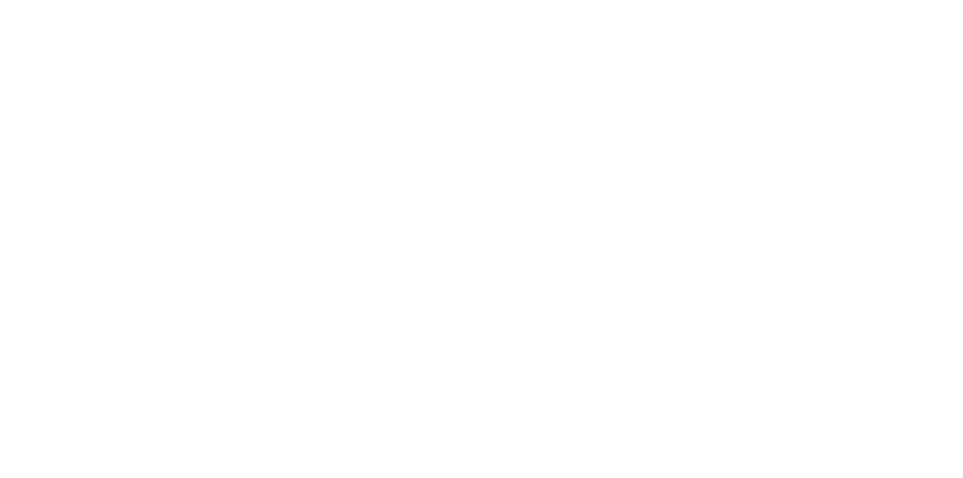
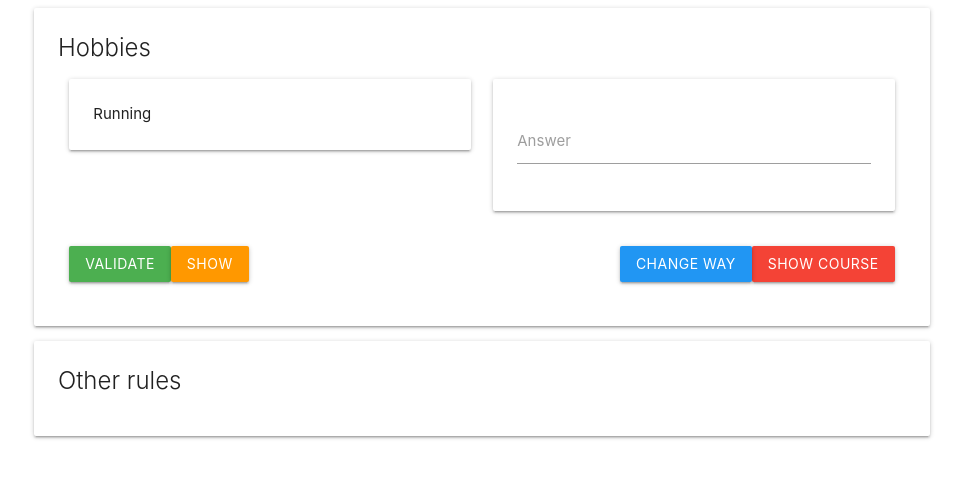
Before and after one commit to eliastre100/FinnishLearningTool, an Angular app: page /hobbies in a window 1280 px wide. Before the commit this address led to /. Shown: the top 478 px of the page, without its empty margins (158-1121 px from the left). Built offline with nearby package versions, Linux system fonts and the light colour scheme.

Commit message:
[+] Added hobbies page

```diff
--- a/src/app/app-routing.module.ts
+++ b/src/app/app-routing.module.ts
@@ -6,6 +6,7 @@
 import { DoingComponent } from './doing/doing.component';
 import { HeadComponent } from './head/head.component';
 import { MaritalStatusComponent } from './marital-status/marital-status.component';
+import { HobbiesComponent } from './hobbies/hobbies.component';
 
 const routes: Routes = [
   { path: '', component: IndexComponent},
@@ -13,7 +14,8 @@
   { path: 'days', component: DaysComponent },
   { path: 'doing', component: DoingComponent },
   { path: 'head', component: HeadComponent },
-  { path: 'marital-status', component: MaritalStatusComponent }
+  { path: 'marital-status', component: MaritalStatusComponent },
+  { path: 'hobbies', component: HobbiesComponent }
 ];
 
 @NgModule({
--- a/src/app/app.module.ts
+++ b/src/app/app.module.ts
@@ -10,6 +10,7 @@
 import { DoingComponent } from './doing/doing.component';
 import { HeadComponent } from './head/head.component';
 import { MaritalStatusComponent } from './marital-status/marital-status.component';
+import { HobbiesComponent } from './hobbies/hobbies.component';
 
 @NgModule({
   declarations: [
@@ -19,7 +20,8 @@
     IndexComponent,
     DoingComponent,
     HeadComponent,
-    MaritalStatusComponent
+    MaritalStatusComponent,
+    HobbiesComponent
   ],
   imports: [
     BrowserModule,
--- /dev/null
+++ b/src/app/hobbies/hobbies.component.html
@@ -0,0 +1,114 @@
+<form #answerForm="ngForm">
+  <div class="container">
+    <div class="card">
+      <div class="card-content">
+        <div class="card-title">Hobbies</div>
+        <div class="row" *ngIf="answerneeded > 1">
+          <div class="col s12">
+            <div class="card red">
+              <div class="card-content">
+                {{ answerneeded }} correct answer to go to next question
+              </div>
+            </div>
+          </div>
+        </div>
+        <div class="row" *ngIf="question.instruction">
+          <div class="col s12">
+            <div class="card">
+              <div class="card-content">
+                <div class="card-title">Additional instruction:</div>
+                {{ question.instruction }}
+              </div>
+            </div>
+          </div>
+        </div>
+        <div class="row" *ngIf="show">
+          <div class="col s12">
+            <div class="card orange">
+              <div class="card-content">
+                <div class="row">
+                  <div class="col s12 m10">
+                    {{ question.answer }}
+                  </div>
+                </div>
+              </div>
+            </div>
+          </div>
+        </div>
+        <div class="row">
+          <div class="col s12 m6">
+            <div class="card">
+              <div class="card-content">
+                {{ question.origin }}
+              </div>
+            </div>
+          </div>
+          <div class="col s12 m6">
+            <div class="card">
+              <div class="card-content">
+                <div class="input-field">
+                  <input type="text" name="answer" id="answer" [(ngModel)]="answer" />
+                  <label for="answer">Answer</label>
+                </div>
+              </div>
+            </div>
+          </div>
+        </div>
+        <div class="row">
+          <div class="col s12">
+            <button class="btn green" (click)="checkAnswer()">Validate</button>
+            <button class="btn orange" *ngIf="!show" (click)="show = true">Show</button>
+            <button class="btn orange" (click)="answerneeded = 10" *ngIf="show">Ask 10 times</button>
+            <button class="btn red" *ngIf="show" (click)="selectQuestion()">Skip</button>
+            <button class="btn red right" (click)="course = !course" *ngIf="!course">Show course</button>
+            <button class="btn blue right" (click)="reverse(); selectQuestion()">Change way</button>
+          </div>
+        </div>
+      </div>
+    </div>
+
+    <div class="card" *ngIf="course">
+      <div class="card-content">
+        <div class="card-title">Course</div>
+        <table>
+          <thead>
+            <tr>
+              <th>Question</th>
+              <th>Answer</th>
+              <th>Active</th>
+            </tr>
+          </thead>
+          <tbody>
+            <tr *ngFor="let question of questions">
+              <td>{{ question.origin }}</td>
+              <td>{{ question.answer }}</td>
+              <td class="switch">
+                <label>
+                  Off
+                  <input type="checkbox" name="{{ question.origin }}" [(ngModel)]="question.enabled">
+                  <span class="lever"></span>
+                  On
+                </label>
+              </td>
+            </tr>
+          </tbody>
+        </table>
+
+        <div class="row"></div>
+        <div class="row">
+          <div class="col s12">
+            <button class="btn green" (click)="course = !course">Hide</button>
+          </div>
+        </div>
+      </div>
+    </div>
+
+    <div class="card">
+      <div class="card-content">
+        <div class="card-title">Other rules</div>
+        <ul>
+        </ul>
+      </div>
+    </div>
+  </div>
+</form>
--- /dev/null
+++ b/src/app/hobbies/hobbies.component.ts
@@ -0,0 +1,93 @@
+import { Component, OnInit } from '@angular/core';
+
+
+declare var M: any;
+interface QuestionType { origin: string; answer: string; instruction: string | null; enabled: boolean; }
+
+@Component({
+  selector: 'app-hobbies',
+  templateUrl: './hobbies.component.html',
+  styleUrls: ['./hobbies.component.sass']
+})
+export class HobbiesComponent implements OnInit {
+  private questions: QuestionType[] = [
+    { origin: 'Football', answer: 'Jalkapalloa', instruction: null, enabled: true },
+    { origin: 'Football', answer: 'Futista', instruction: 'Slang version', enabled: true },
+    { origin: 'Basketball', answer: 'Koripalloa', instruction: null, enabled: true },
+    { origin: 'Cooking', answer: 'Ruuanlaittoa', instruction: null, enabled: true },
+    { origin: 'Shopping', answer: 'Shoppailua', instruction: null, enabled: true },
+    { origin: 'Listening to the music', answer: 'Musiikinkuuntelua', instruction: null, enabled: true },
+    { origin: 'Watching TV', answer: 'Telkkarin katselua', instruction: null, enabled: true },
+    { origin: 'Sports', answer: 'Urheilua', instruction: null, enabled: true },
+    { origin: 'Photography', answer: 'Valokuvaamista', instruction: null, enabled: true },
+    { origin: 'Running', answer: 'Juoksemista', instruction: null, enabled: true },
+    { origin: 'Travelling', answer: 'Matkustamista', instruction: null, enabled: true },
+    { origin: 'Dancing', answer: 'Tanssimista', instruction: null, enabled: true },
+    { origin: 'Swimming', answer: 'Uimista', instruction: null, enabled: true },
+    { origin: 'Reading', answer: 'Lukemista', instruction: null, enabled: true },
+    { origin: 'Hose riding', answer: 'Ratsastamista', instruction: null, enabled: true },
+    { origin: 'Playing the piano', answer: 'Pianonsoittoa', instruction: null, enabled: true },
+    { origin: 'Playing the guitar', answer: 'Kitaransoittoa', instruction: null, enabled: true },
+    { origin: 'Playing the bass', answer: 'Bassonsoittoa', instruction: null, enabled: false },
+    { origin: 'Cycling', answer: 'Pyöräilyä', instruction: null, enabled: true },
+    { origin: 'Tennis', answer: 'Tennistä', instruction: null, enabled: true },
+    { origin: 'Golf', answer: 'Golfia', instruction: null, enabled: true },
+    { origin: 'Downhill skiing', answer: 'Laskettelua', instruction: null, enabled: true },
+    { origin: 'Skiing', answer: 'Hintämistä', instruction: null, enabled: true },
+    { origin: 'To have something as hobby', answer: 'Harrasta', instruction: null, enabled: true }
+  ];
+  public question = null;
+  public course = false;
+  public answerneeded = 1;
+  public show = false;
+  public answer = '';
+
+  constructor() {}
+
+  ngOnInit() {
+    this.selectQuestion();
+  }
+
+  selectQuestion() {
+    let q = null;
+    const enabledQuestions = this.questions.filter((element) => element.enabled);
+    if (enabledQuestions.length < 1) {
+      alert('No question enabled. Please enable more question to use the quizz feature');
+      return;
+    }
+    do {
+      q = enabledQuestions[Math.floor(Math.random() * 10) % enabledQuestions.length];
+    } while (q === this.question && enabledQuestions.length > 1);
+    this.question = q;
+    this.answerneeded = 1;
+    this.resetInputs();
+  }
+
+  checkAnswer() {
+    if (this.answer.toLowerCase() === this.question.answer.toLowerCase()) {
+      M.toast({html: 'Good answer', classes: 'green'});
+      this.answerneeded -= 1;
+      this.resetInputs();
+      if (!this.answerneeded) {
+        this.selectQuestion();
+      }
+    } else {
+      M.toast({html: 'Wrong answer', classes: 'red'});
+    }
+  }
+
+  resetInputs() {
+    this.show = false;
+    this.answer = '';
+  }
+
+  reverse() {
+    const qs = this.questions.map((question) => ({
+      origin: question.answer,
+      answer: question.origin,
+      instruction: question.instruction,
+      enabled: question.enabled
+    }));
+    this.questions = qs;
+  }
+}
--- a/src/app/index/index.component.html
+++ b/src/app/index/index.component.html
@@ -10,6 +10,7 @@
         <li><a routerLink="/doing">What are you doing</a></li>
         <li><a routerLink="/head">Head elements</a></li>
         <li><a routerLink="/marital-status">Marital status</a></li>
+        <li><a routerLink="/hobbies">Hobbies</a></li>
       </ul>
     </div>
   </div>
```
Also changed, not shown: src/app/hobbies/hobbies.component.sass (added), 1 other file (tests, documents, lock files or other folders).
